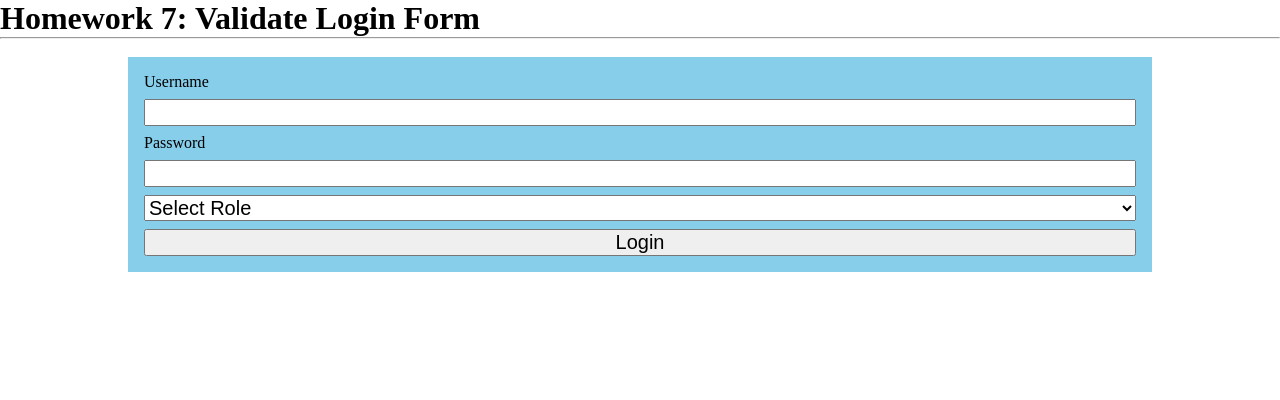
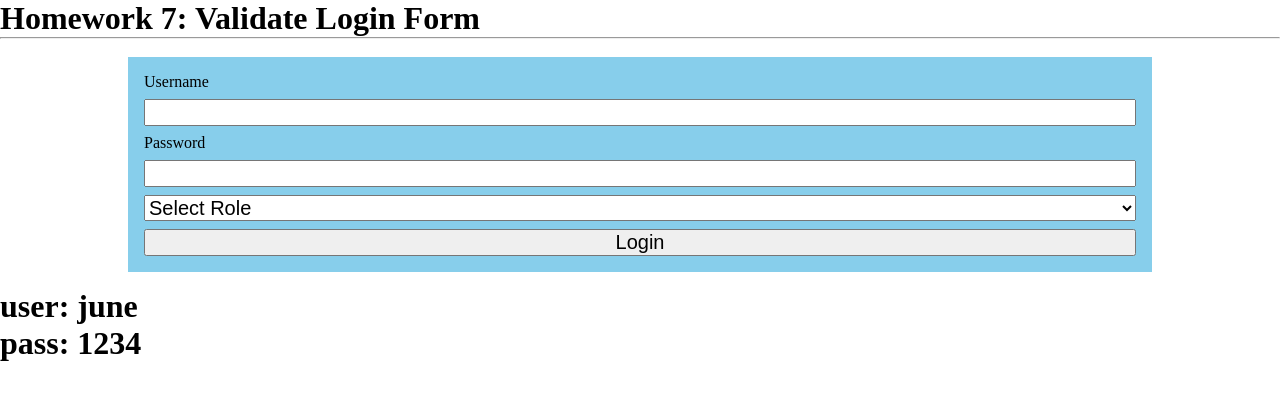
Before and after one commit to kiattisakar/home7login2DOM, a plain HTML site: page index.html in a window 1280 px wide. Drawn offline with Linux system fonts and the light colour scheme.

Commit message:
Update index.html

```diff
--- a/index.html
+++ b/index.html
@@ -31,6 +31,11 @@
       <p class="ro"></p>
     </div>
 
+      <div>
+        <h1>user: june</h1>
+        <h1>pass: 1234</h1>
+    </div>
+
     <script src="./main.js"></script>
   </body>
 </html>
```
